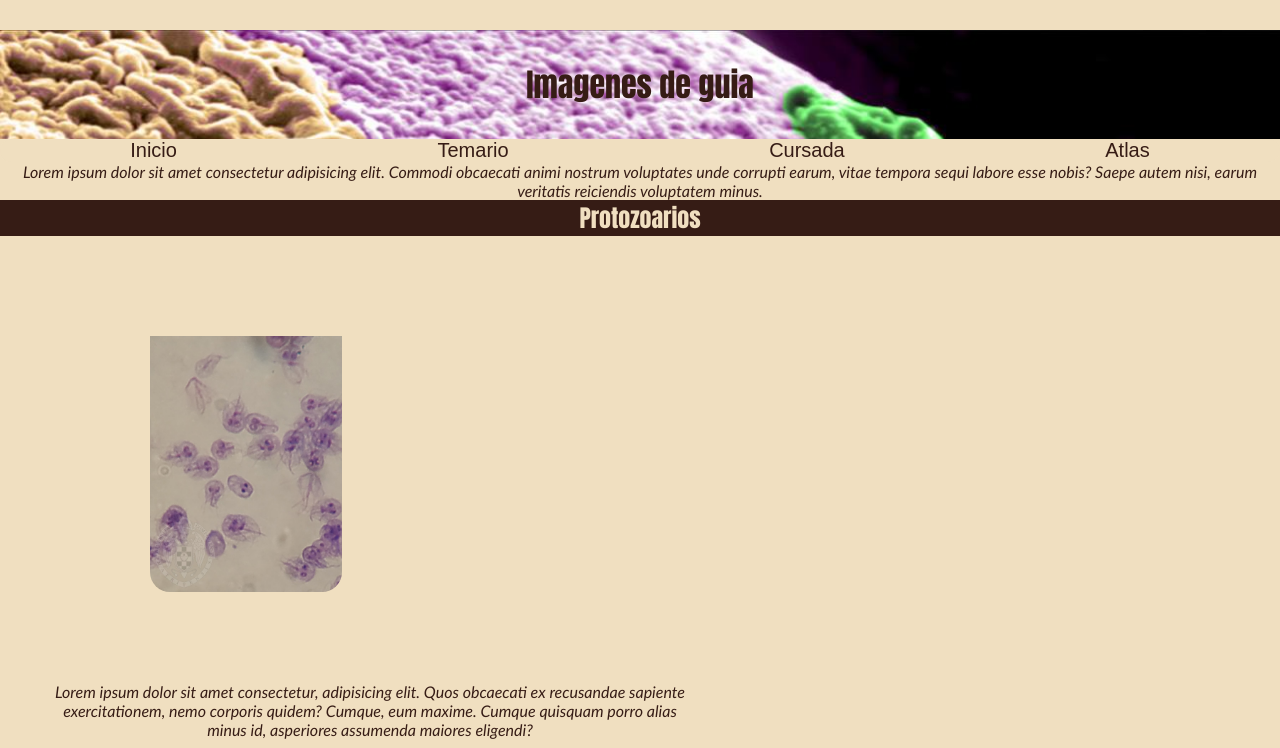
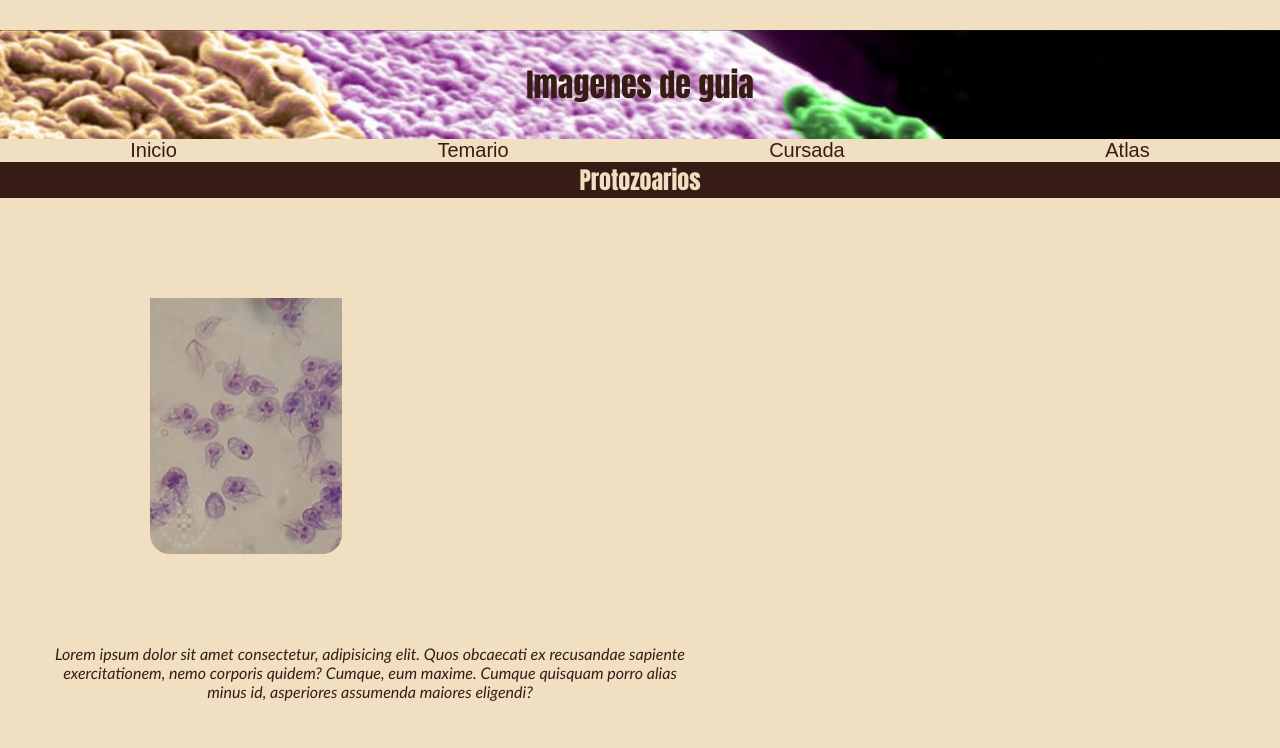
Before and after one commit to EstebanToledo452/PF-ToledoContreras, a website: page pages/atlas.html in a window 1280 px wide. Shown: the top 748 px of the page. Drawn offline with Linux system fonts and the light colour scheme; files whose address does not match are found by name.

Commit message:
eliminada linea de parrafo

```diff
--- a/pages/atlas.html
+++ b/pages/atlas.html
@@ -18,7 +18,7 @@
         <ul><a href="./atlas.html">Atlas</a></ul>
         </nav>
 
-    <p>Lorem ipsum dolor sit amet consectetur adipisicing elit. Commodi obcaecati animi nostrum voluptates unde corrupti earum, vitae tempora sequi labore esse nobis? Saepe autem nisi, earum veritatis reiciendis voluptatem minus.</p>
+
 
     <header>
         <h2 class="Proto">Protozoarios</h2>
```
